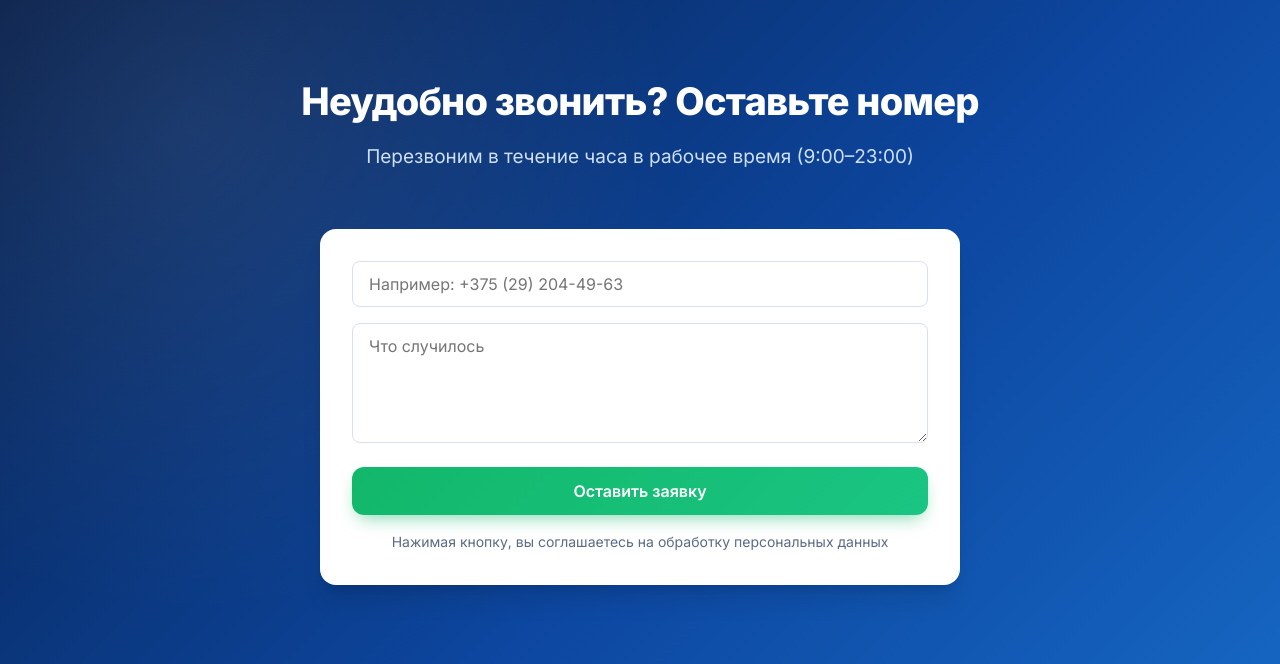
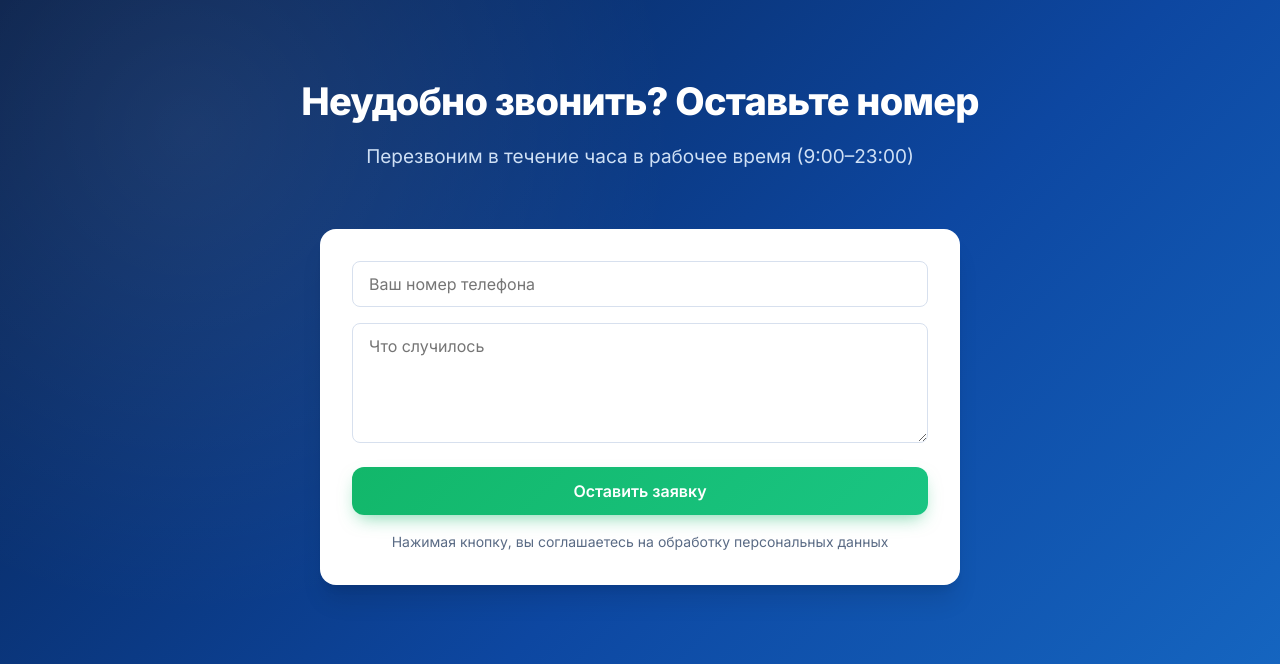
Before and after one commit to Eugene4190/stepanych-snapshot, a Django app: page /o-nas/ in a window 1280 px wide. Shown: the part 1352-2016 px from the top of the page. Run offline with Django 5.2, Linux system fonts and the light colour scheme; data that the repository does not hold is empty.

Commit message:
Плейсхолдер телефона: подсказка о номере клиента вместо примера с номером сайта

```diff
--- a/templates/includes/feedback_form.html
+++ b/templates/includes/feedback_form.html
@@ -23,7 +23,7 @@
                 <input type="text" name="company" id="hp-company" tabindex="-1" autocomplete="off">
             </div>
             <div class="feedback-form__row">
-                <input type="tel" name="phone" class="feedback-form__input" placeholder="Например: +375 (29) 204-49-63" inputmode="tel" pattern="[+0-9 ()-]{10,20}" title="Формат: +375 (XX) XXX-XX-XX" required>
+                <input type="tel" name="phone" class="feedback-form__input" placeholder="Ваш номер телефона" inputmode="tel" pattern="[+0-9 ()-]{10,20}" title="Формат: +375 (XX) XXX-XX-XX" required>
             </div>
             <div class="feedback-form__row">
                 <textarea name="description" class="feedback-form__textarea" placeholder="Что случилось" required></textarea>
```
